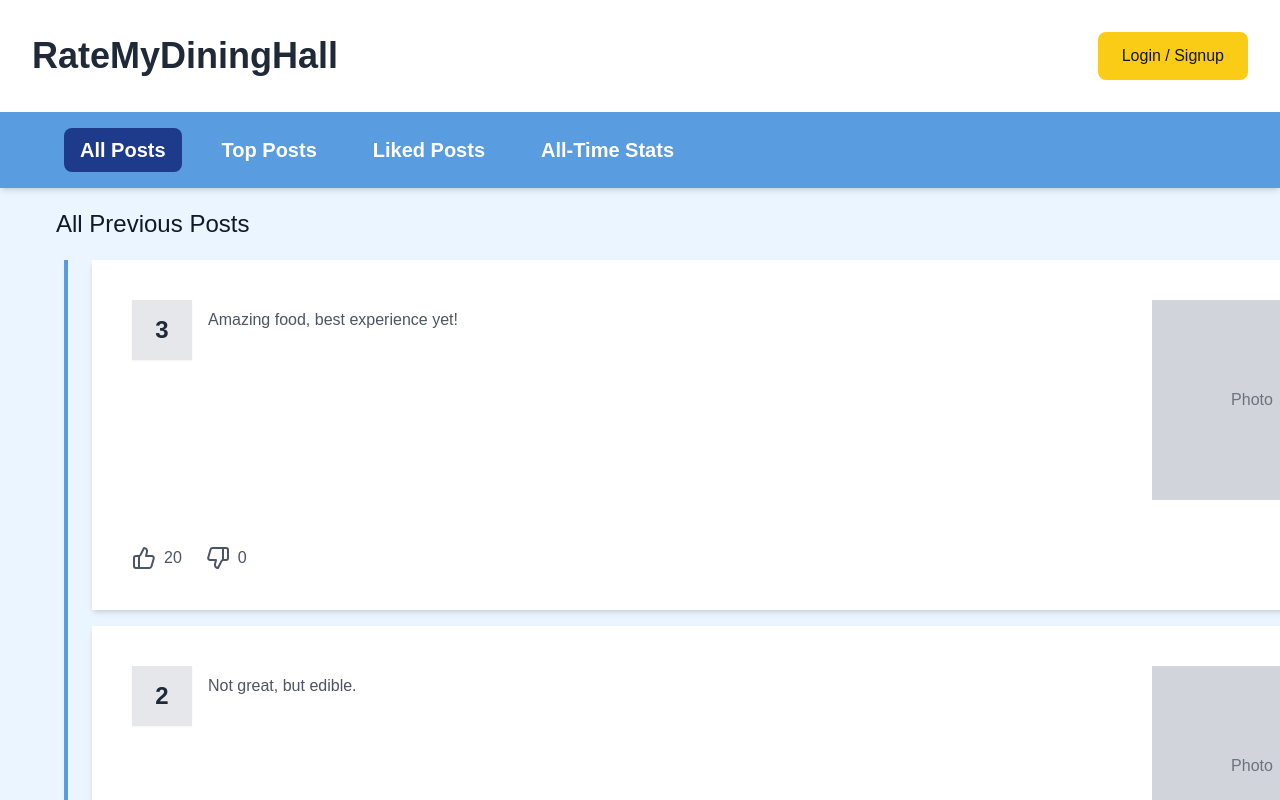
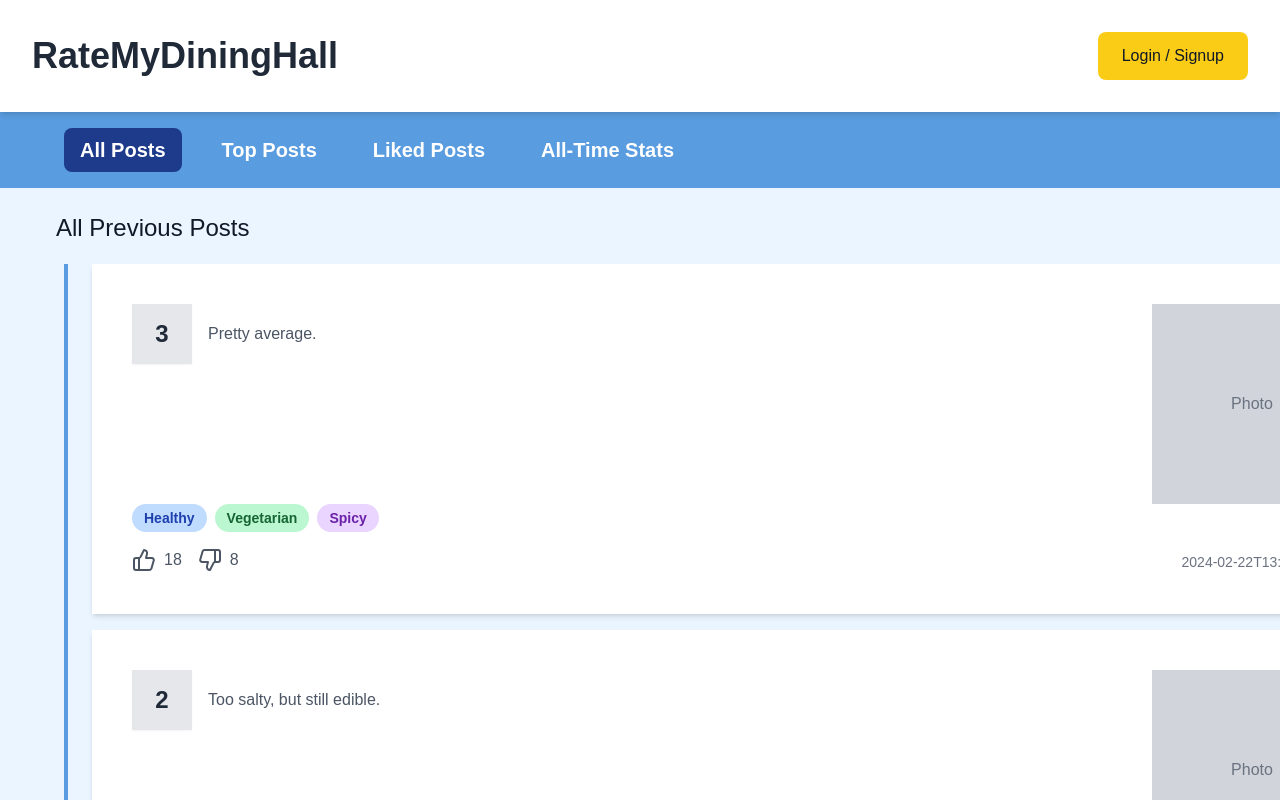
Before and after one commit to sophiezhou00/Ratemydininghall, a Next.js app: page /account-page in a window 1280 px wide. Shown: the top 800 px of the page. Built offline with nearby package versions, Linux system fonts and the light colour scheme.

Commit message:
frontend finalizations
light editing

```diff
--- a/app/dewick-page/page.tsx
+++ b/app/dewick-page/page.tsx
@@ -7,19 +7,20 @@ import LandingBar from "@/app/frontend/components/landingbar";
 
 export default function DewickPage() {
   const [RatingMessage, setRatingMessage] = useState("Loading...");
-  const [responses, setResponses] = useState<{ value: string; response: string; likes: number}[]>([]);
+  const [responses, setResponses] = useState<{ value: string; response: string; likes: number; dislikes: number; mealPeriod: string; tags: string[], date: string}[]>([]);
   const router = useRouter(); // Next.js router
+  const holdertags = ["Gross", "Weird", "Bland"];
 
   useEffect(() => {
     setTimeout(() => {
       setRatingMessage("3.7");
       // Simulated data fetch (replace with real data from MongoDB in the future)
       setResponses([
-        { value: "3", response: "The food was decent, but could be better.", likes: 10 },
-        { value: "4.2", response: "Really enjoyed my meal today!", likes: 10  },
-        { value: "5", response: "Absolutely fantastic! Lorem ipsum dolor sit ametLorem ipsum dolor sit amet" , likes: 10 },
-        { value: "2.8", response: "Not great, but edible.", likes: 10  },
-        { value: "4.5", response: "Lorem ipsum dolor sit amet, consectetur adipiscing elit, id est laborum.adipiscing elit, id est laborum.adipiscing elit, id est laborum.adipiscing elit, id est laborum.adipiscing elit, id est laborum.adipiscing elit, id est laborum.adipiscing elit, id est laborum.adipiscing elit, id est laborum.adipiscing elit, id est laborum.adipiscing elit, id est laborum.Lorem ipsum dolor sit amet, consectetur adipiscing elit, id est laborum.adipiscing elit, id est laborum.adipiscing elit, id est laborum.adipiscing elit, id est laborum.adipiscing elit, id est laborum.adipiscing elit, id est laborum.adipiscing elit, id est laborum.adipiscing elit, id est laborum.adipiscing elit, id est laborum.adipiscing elit, id est laborum." , likes: 10 },
+        { value: "1", response: "Worst meal I've had.", likes: 2, dislikes: 20, mealPeriod: "Breakfast", tags: holdertags, date: "2024-02-21T08:15:00.000Z" },
+        { value: "4", response: "Delicious, would eat again!", likes: 40, dislikes: 3, mealPeriod: "Lunch", tags: holdertags, date: "2024-02-21T12:30:00.000Z" },
+        { value: "5", response: "Absolutely amazing!", likes: 50, dislikes: 1, mealPeriod: "Dinner", tags: holdertags, date: "2024-02-21T18:45:00.000Z" },
+        { value: "2", response: "Too salty, but still edible.", likes: 15, dislikes: 10, mealPeriod: "Breakfast", tags: holdertags, date: "2024-02-22T09:00:00.000Z" },
+        { value: "3", response: "Pretty average.", likes: 18, dislikes: 8, mealPeriod: "Lunch", tags: holdertags, date: "2024-02-22T13:20:00.000Z" }
       ]);
     }, 500);
   }, []);
@@ -54,7 +55,7 @@ export default function DewickPage() {
           {/* Scrollable Content */}
           <div className="flex flex-col pl-6 gap-4">
             {responses.map((res, index) => (
-              <ResponseBox key={index} value={res.value} response={res.response} initialLikes={res.likes} />
+              <ResponseBox key={index} value={res.value} response={res.response} initialLikes={res.likes} initialDislikes={res.dislikes} mealPeriod={res.mealPeriod} tags={res.tags} date={res.date}/>
             ))}
           </div>
         </div>
--- a/app/frontend/components/AccountNavBar.tsx
+++ b/app/frontend/components/AccountNavBar.tsx
@@ -9,7 +9,7 @@ export default function AccountNavBar() {
   return (
     <div className="w-full">
       {/* Navbar */}
-      <nav className="flex mt-28 justify-between items-center bg-[#599CDF] p-4 pl-16 pr-16 w-full shadow-md fixed top-0 left-0 z-50">
+      <nav className="flex mt-28 justify-between items-center bg-[#599CDF] p-4 pl-16 pr-16 w-full shadow-md top-0 left-0 z-50">
         <div className="flex space-x-6">
           {["All Posts", "Top Posts", "Liked Posts", "All-Time Stats"].map((tab) => (
             <button
@@ -26,7 +26,7 @@ export default function AccountNavBar() {
       </nav>
 
       {/* Dynamic Subpage Content */}
-      <div className="mt-40 pt-6 pb-6">
+      <div className=" pb-6">
         {selected === "All Posts" && <AllPrevPosts sortBy="recent" />}
         {selected === "Top Posts" && <AllPrevPosts sortBy="liked" />}
         {selected === "Liked Posts" && <LikedPosts />}
--- a/app/frontend/components/AllPrevPosts.tsx
+++ b/app/frontend/components/AllPrevPosts.tsx
@@ -4,23 +4,26 @@ import { useEffect, useState } from "react";
 import ResponseBox from "@/app/frontend/components/ResponseBox";
 
 export default function AllPrevPosts({ sortBy }: { sortBy: "recent" | "liked" }) {
-  const [responses, setResponses] = useState<{ value: string; response: string; likes: number; date: number }[]>([]);
+  const [responses, setResponses] = useState<{ value: string; response: string; likes: number; dislikes: number; mealPeriod: string; tags: string[], date: string }[]>([]);
+  const holdertags = ["Healthy", "Vegetarian", "Spicy"]
 
   useEffect(() => {
     setTimeout(() => {
       setResponses([
-        { value: "3", response: "MID AF, but could be better.", likes: 10, date: 1700000000 },
-        { value: "4", response: "Really enjoyed my meal today! sooo yummy", likes: 25, date: 1700000100 },
-        { value: "5", response: "Peepoo!", likes: 5, date: 1700000200 },
-        { value: "2", response: "Not great, but edible.", likes: 30, date: 1700000300 },
-        { value: "3", response: "Amazing food, best experience yet!", likes: 20, date: 1700000400 },
+          { value: "1", response: "Worst meal I've had.", likes: 2, dislikes: 20, mealPeriod: "Breakfast", tags: holdertags, date: "2024-02-21T08:15:00.000Z" },
+          { value: "4", response: "Delicious, would eat again!", likes: 40, dislikes: 3, mealPeriod: "Lunch", tags: holdertags, date: "2024-02-21T12:30:00.000Z" },
+          { value: "5", response: "Absolutely amazing!", likes: 50, dislikes: 1, mealPeriod: "Dinner", tags: holdertags, date: "2024-02-21T18:45:00.000Z" },
+          { value: "2", response: "Too salty, but still edible.", likes: 15, dislikes: 10, mealPeriod: "Breakfast", tags: holdertags, date: "2024-02-22T09:00:00.000Z" },
+          { value: "3", response: "Pretty average.", likes: 18, dislikes: 8, mealPeriod: "Lunch", tags: holdertags, date: "2024-02-22T13:20:00.000Z" }
       ]);
     });
   }, []);
 
   // Sort responses based on sortBy prop
   const sortedResponses = [...responses].sort((a, b) => {
-    return sortBy === "liked" ? b.likes - a.likes : b.date - a.date;
+    return sortBy === "liked"
+      ? b.likes - a.likes
+      : new Date(b.date).getTime() - new Date(a.date).getTime();
   });
 
   const title = sortBy === "liked" ? "Most Liked Posts" : "All Previous Posts";
@@ -31,7 +34,7 @@ export default function AllPrevPosts({ sortBy }: { sortBy: "recent" | "liked" })
       <div className="border-l-4 border-[#599CDF] ml-16 w-full overflow-y pr-4">
         <div className="flex flex-col pl-6 gap-4">
           {sortedResponses.map((res, index) => (
-            <ResponseBox key={index} value={res.value} response={res.response} initialLikes={res.likes} />
+            <ResponseBox key={index} value={res.value} response={res.response} initialLikes={res.likes} initialDislikes={res.dislikes} mealPeriod={res.mealPeriod} tags={res.tags} date={res.date} />
           ))}
         </div>
       </div>
--- a/app/frontend/components/ResponseBox.tsx
+++ b/app/frontend/components/ResponseBox.tsx
@@ -3,10 +3,11 @@
 import { useState } from "react";
 import { ThumbsUp, ThumbsDown } from "lucide-react";
 
-export default function ResponseBox({ value, response, initialLikes }: { value: string; response: string; initialLikes: number }) {
+export default function ResponseBox({ value, response, initialLikes, initialDislikes, mealPeriod, tags, date }:
+                                    { value: string; response: string; initialLikes: number; initialDislikes: number; mealPeriod: string; tags: string[], date: string }) {
   // Set the initial likes from props
   const [likes, setLikes] = useState(initialLikes);
-  const [dislikes, setDislikes] = useState(0);
+  const [dislikes, setDislikes] = useState(initialDislikes);
 
   const handleThumbsUp = () => {
     setLikes(likes + 1);
@@ -19,37 +20,59 @@ export default function ResponseBox({ value, response, initialLikes }: { value:
   };
 
   return (
-    <div className="flex flex-col p-10 bg-white shadow-md w-[1300px] h-[350px] items-start justify-between">
+    <div className="flex flex-col p-10 bg-white shadow-md w-[1300px] h-[350px] items-start">
       {/* Top Section */}
-      <div className="flex w-full justify-between">
+      <div className="flex w-full items-start">
+        {/* Left Section: Value and Response */}
+        <div className="flex flex-col flex-grow">
+          <div className="flex items-center">
             {/* Fixed-size Value Box */}
-        <div className="flex items-center justify-center w-[60px] h-[60px] bg-gray-200 text-gray-800 text-2xl font-bold shadow-sm mr-4 flex-shrink-0">
+            <div className="flex items-center justify-center w-[60px] h-[60px] bg-gray-200 text-gray-800 text-2xl font-bold shadow-sm mr-4">
               {value}
             </div>
+            {/* Response Text */}
+            <p className="text-gray-600 pr-4">{response}</p>
+          </div>
+        </div>
 
-        {/* Response Text (Prevents Overflow) */}
-        <p className="pt-2 text-gray-600 flex-grow pr-4">{response}</p>
-
-        {/* Reserved Space for Photo */}
-        <div className="w-[200px] h-[200px] bg-gray-300 flex items-center flex-shrink-0 justify-center">
+        {/* Right Section: Photo */}
+        <div className="flex flex-col flex-shrink-0">
+          <div className="w-[200px] h-[200px] self-end bg-gray-300 flex items-center justify-center">
             <span className="text-gray-500">Photo</span>
           </div>
         </div>
+      </div>
 
-      {/* Bottom Section - Like/Dislike Buttons */}
-      <div className="flex items-center space-x-6 mt-4">
-        {/* Thumbs Up */}
+      {/* Bottom Section: Like/Dislike & Date Aligned */}
+      <div className="flex w-full justify-between items-end ">
+        <div className="flex flex-col items-start space-y-2">
+
+          {/* Tags - Positioned Above Buttons */}
+          <div className="flex space-x-2">
+            <span className="px-3 py-1 mb-2 bg-blue-200 text-blue-800 text-sm font-semibold rounded-full">{tags[0]}</span>
+            <span className="px-3 py-1 mb-2 bg-green-200 text-green-800 text-sm font-semibold rounded-full">{tags[1]}</span>
+            <span className="px-3 py-1 mb-2 bg-purple-200 text-purple-800 text-sm font-semibold rounded-full">{tags[2]}</span>
+          </div>
+
+        {/* Buttons */}
+        <div className="flex space-x-4">
           <button onClick={handleThumbsUp} className="flex items-center space-x-2 text-gray-600 hover:text-green-500 transition">
             <ThumbsUp className="w-6 h-6" />
             <span>{likes}</span>
           </button>
-
-        {/* Thumbs Down */}
           <button onClick={handleThumbsDown} className="flex items-center space-x-2 text-gray-600 hover:text-red-500 transition">
             <ThumbsDown className="w-6 h-6" />
             <span>{dislikes}</span>
           </button>
         </div>
       </div>
+
+        {/* Meal Period & Date - Aligned to Right */}
+        <div className="text-right">
+          <p className="text-gray-400 text-sm">{mealPeriod}</p>
+          <p className="text-gray-500 text-sm">{date}</p>
+        </div>
+      </div>
+    </div>
   );
 }
--- a/package.json
+++ b/package.json
@@ -27,6 +27,7 @@
         "framer-motion": "^11.11.17",
         "jest": "^29.7.0",
         "lucide-react": "^0.453.0",
+        "mongodb": "^6.13.1",
         "next": "^14.2.23",
         "next-auth": "^4.24.7",
         "prisma": "^5.20.0",
```
Also changed, not shown: app/frontend/components/MealPeriod.tsx (added, +49 -0 lines), app/frontend/components/diningHallSelection.tsx (added, +48 -0 lines), app/review-page/page.tsx (+6 -1 lines), 1 other file (tests, documents, lock files or other folders). Lines whose indentation alone changed are shown as unchanged.
